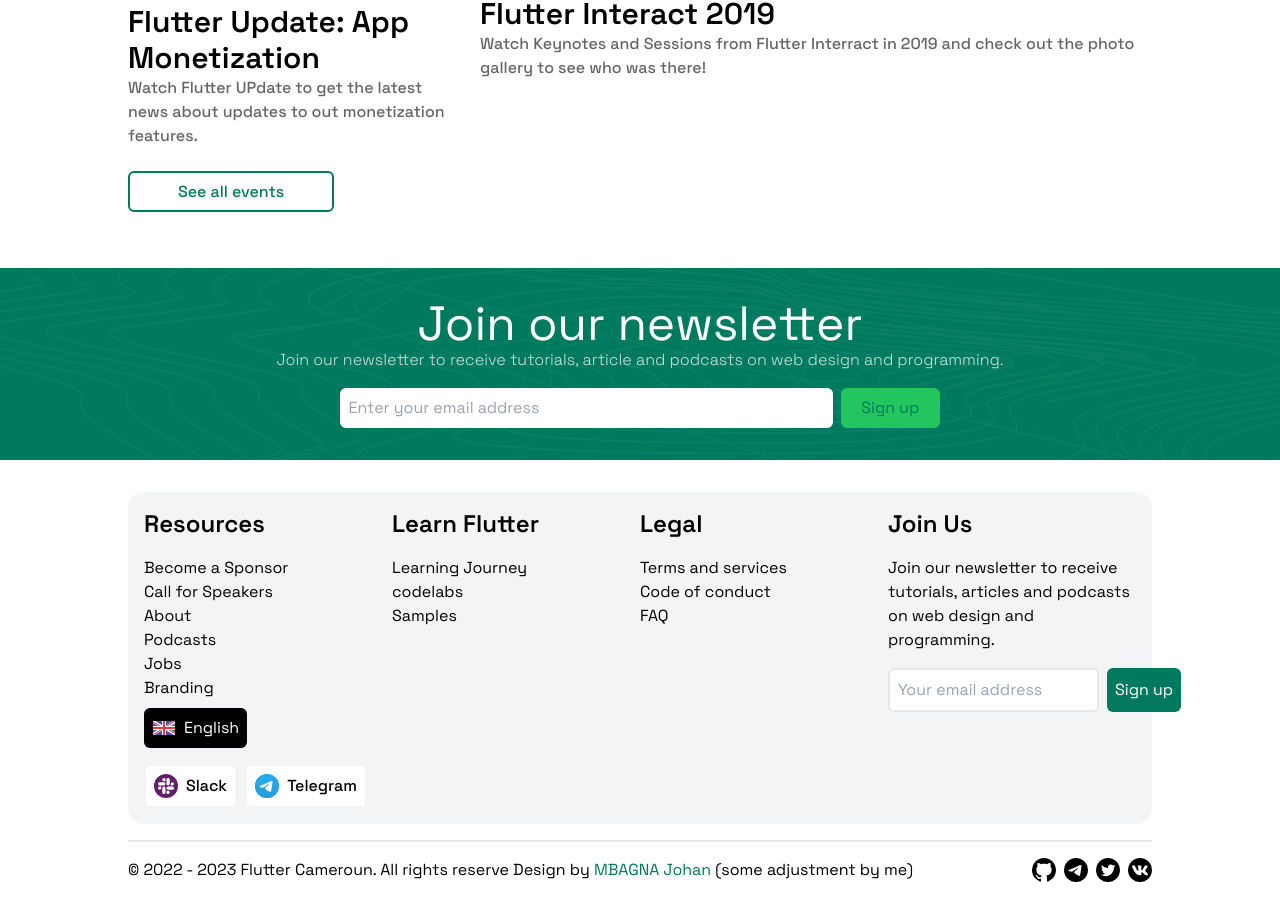
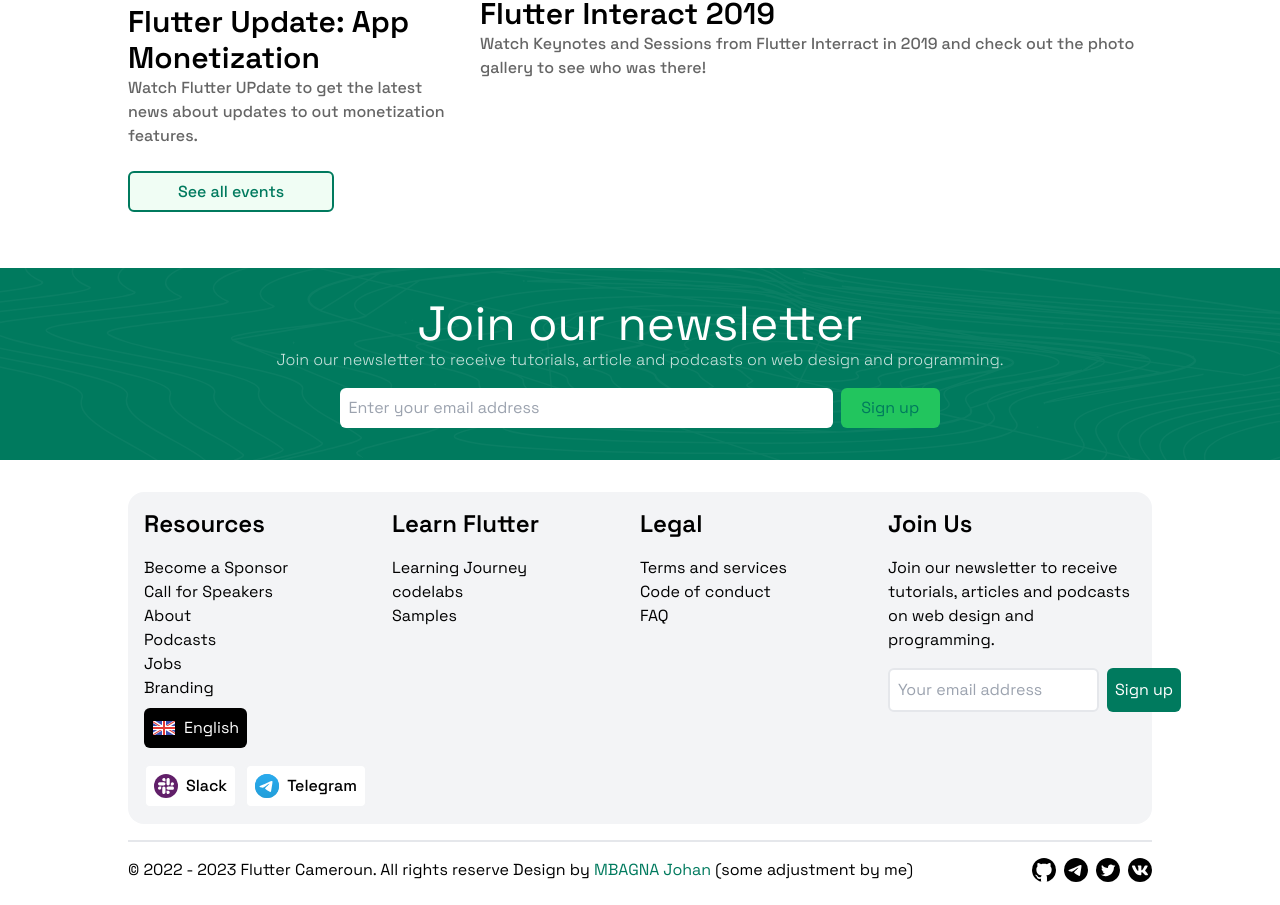
Before and after one commit to octopse/flutter-website-cmr, a Next.js app: page / in a window 1280 px wide. Shown: the part 2947-3852 px from the top of the page. Built offline with nearby package versions, Linux system fonts and the light colour scheme.

Commit message:
Update: adjusted button background color and hover effect

```diff
--- a/components/Events.jsx
+++ b/components/Events.jsx
@@ -36,7 +36,7 @@ function Events(){
                 </div>
             </div>
             <Link href="#">
-                <a className="p-2 px-12 text-brand rounded-md border-2 border-brand font-medium hover:bg-brand hover:text-white">See all events</a>
+                <a className="p-2 px-12 text-brand rounded-md border-2 border-brand bg-brand-light font-medium hover:bg-white">See all events</a>
             </Link>
 
         </section>
```
